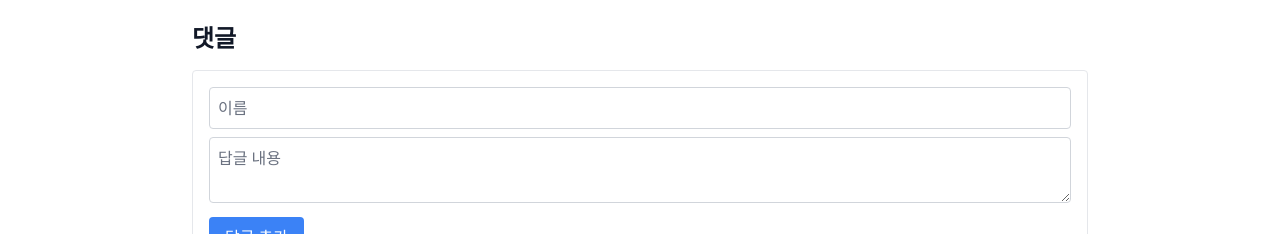
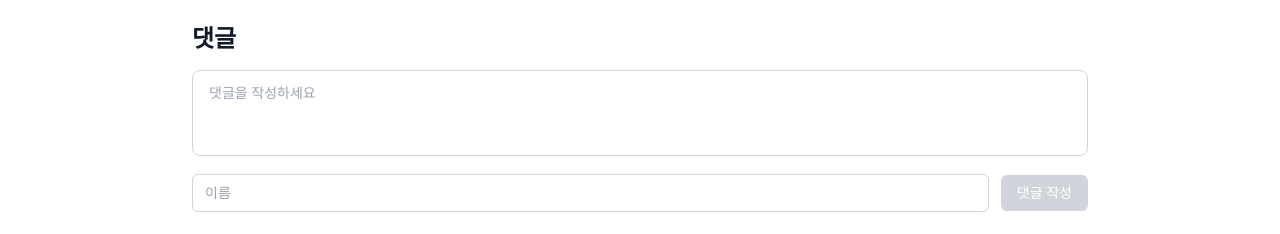
Before and after one commit to ckck803/ddanzit-blog-frontend, a Vue app: page /login in a window 1280 px wide. Shown: the part 718-952 px from the top of the page. Built offline with nearby package versions, Linux system fonts and the light colour scheme.

Commit message:
댓글입력 부분 수정

```diff
--- a/src/components/comment/AddComment.vue
+++ b/src/components/comment/AddComment.vue
@@ -1,24 +1,28 @@
 <template>
-  <div class="p-4 bg-white dark:bg-gray-800 rounded border border-gray-200 dark:border-gray-600">
+  <div class="space-y-3">
+    <textarea
+      v-model="newReply.content"
+      placeholder="댓글을 작성하세요"
+      rows="3"
+      class="w-full px-4 py-3 border border-gray-300 dark:border-gray-600 rounded-lg bg-white dark:bg-gray-800 text-gray-900 dark:text-white placeholder-gray-400 dark:placeholder-gray-500 focus:outline-none focus:ring-1 focus:ring-gray-400 dark:focus:ring-gray-500 resize-none text-sm"
+    ></textarea>
+
+    <div class="flex items-center justify-between">
       <input
         v-model="newReply.author"
         type="text"
         placeholder="이름"
-      class="w-full p-2 mb-2 border border-gray-300 dark:border-gray-600 rounded bg-white dark:bg-gray-700 text-gray-900 dark:text-white placeholder-gray-500 dark:placeholder-gray-400"
-      @keyup.enter="addReply"
+        class="flex-1 mr-3 px-3 py-2 border border-gray-300 dark:border-gray-600 rounded-md bg-white dark:bg-gray-800 text-gray-900 dark:text-white placeholder-gray-400 dark:placeholder-gray-500 focus:outline-none focus:ring-1 focus:ring-gray-400 dark:focus:ring-gray-500 text-sm"
       />
-    <textarea
-      v-model="newReply.content"
-      placeholder="답글 내용"
-      class="w-full p-2 mb-2 border border-gray-300 dark:border-gray-600 rounded bg-white dark:bg-gray-700 text-gray-900 dark:text-white placeholder-gray-500 dark:placeholder-gray-400"
-      @keyup.enter="addReply"
-    ></textarea>
+
       <button
         @click="addReply"
-      class="px-4 py-2 bg-blue-500 dark:bg-blue-600 text-white rounded hover:bg-blue-600 dark:hover:bg-blue-700 transition-colors"
+        :disabled="!newReply.author.trim() || !newReply.content.trim()"
+        class="px-4 py-2 bg-green-500 hover:bg-green-600 disabled:bg-gray-300 disabled:cursor-not-allowed dark:bg-green-600 dark:hover:bg-green-700 dark:disabled:bg-gray-600 text-white text-sm font-medium rounded-md transition-colors"
       >
-      답글 추가
+        댓글 작성
       </button>
+    </div>
   </div>
 </template>
 <script lang="ts" setup>
@@ -33,6 +37,10 @@ const props = defineProps({
 });
 
 const addReply = () => {
+  if (!newReply.value.author.trim() || !newReply.value.content.trim()) {
+    return;
+  }
+
   emit<IComment>("addComment", {
     id: props.commentId,
     author: newReply.value.author,
@@ -40,5 +48,8 @@ const addReply = () => {
     replies: [],
     showReply: false,
   });
+
+  // 입력 필드 초기화
+  newReply.value = { author: "", content: "" };
 };
 </script>
```
Lines whose indentation alone changed are shown as unchanged.
